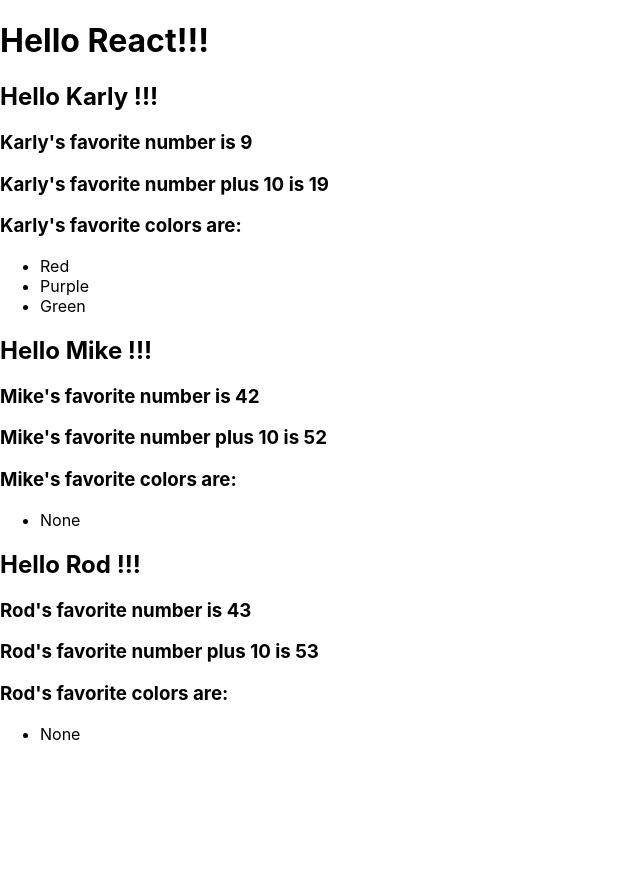
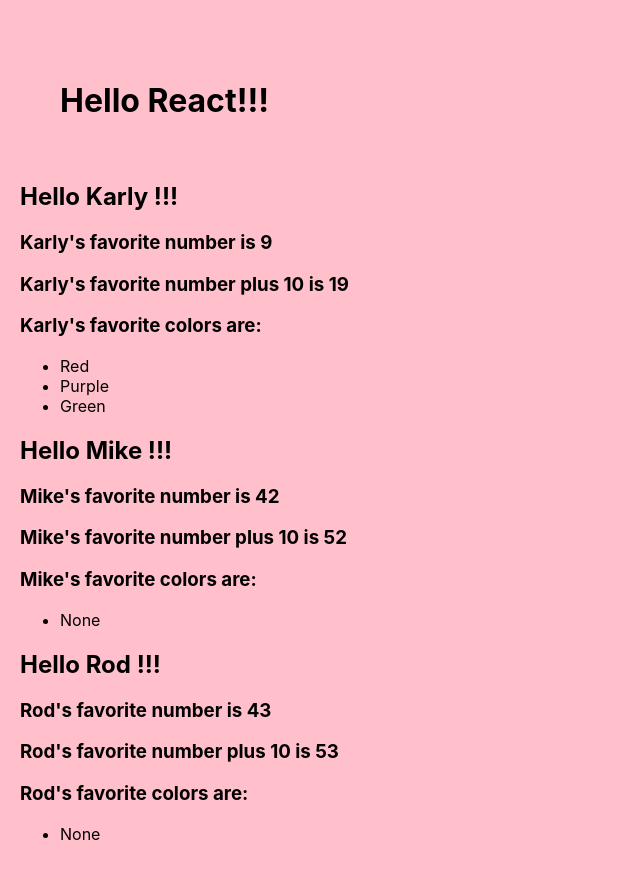
Before and after one commit to alexqin14/learning-react, a React (Create React App) app: page / in a window 1280 px wide. Shown: the whole page, without its empty margins (0-640 px from the left). Before the commit the page ends 800 px from the top, so only its background shows below. Built offline with nearby package versions, Linux system fonts and the light colour scheme.

Commit message:
Style some componest
React Functional componet

```diff
--- a/src/App.js
+++ b/src/App.js
@@ -4,9 +4,24 @@
 // JS modules
 
 const App = () => {
+
+  const styles = {
+    container: {
+      padding: 20
+      , backgroundColor: new Date().getSeconds() % 2 == 0 ? "lightblue" : "pink"
+    }
+    // DOM css property name tenieray part three parts explicit comparison, if it's true/false
+    // "?" vs ":" pendatic not a statment, it's a expression
+    , heading: {
+      textTransform: "uppercase"
+    }
+  };
   return (
-    <>
-    <h1>
+    <div
+      style={styles.container}
+
+    >
+    <h1 style={{padding:40}}>
       Hello React!!!
     </h1>
 
@@ -14,7 +29,7 @@
     <Greeting name="Mike" favoriteNumber={42}/>
     <Greeting name="Rod" favoriteNumber={43}/>
     {/* <Greeting name="Brandon" favoriteNumber={3}/> */}
-  </>
+  </div>
   );
 }
 
```
